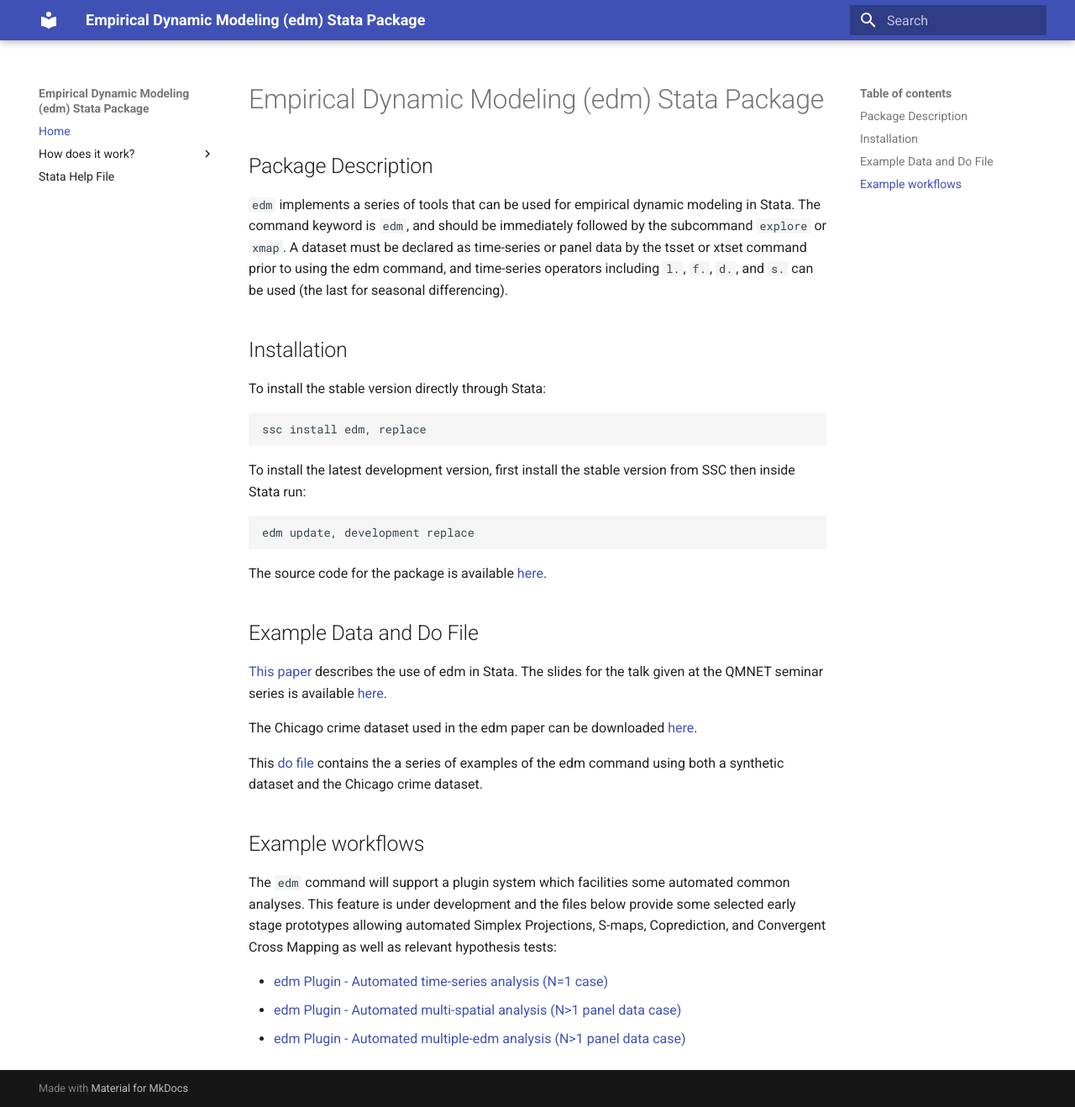
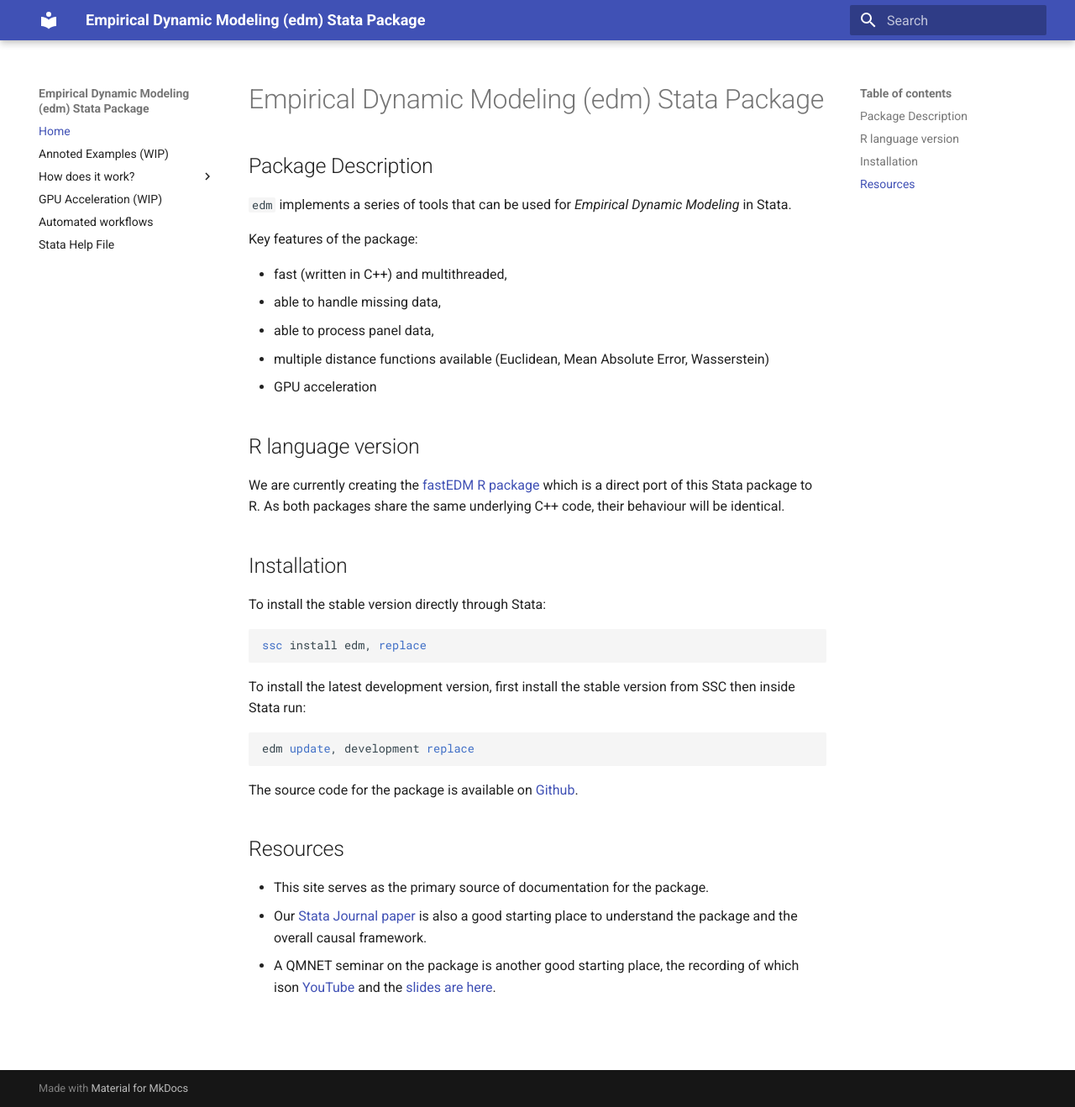
Before and after one commit to EDM-Developers/edm-stata, an MkDocs documentation site: the page built from docs/index.md, in a window 1280 px wide and 1318 px high. Shown: the whole window at 84% size. Built offline with MkDocs 1.6.1 and Material for MkDocs 9.7.7, drawn with Linux system fonts in a browser that asks for light colours.

Commit message:
Adding stubs for doc pages, editing index.md

````diff
--- a/docs/index.md
+++ b/docs/index.md
@@ -2,36 +2,39 @@
 
 ## Package Description
 
-`edm` implements a series of tools that can be used for empirical dynamic modeling in Stata. The command keyword is `edm`, and should be immediately followed by the subcommand `explore` or `xmap`. A dataset must be declared as time-series or panel data by the tsset or xtset command prior to using the edm command, and time-series operators including `l.`, `f.`, `d.`, and `s.` can be used (the last for seasonal differencing).
+`edm` implements a series of tools that can be used for _Empirical Dynamic Modeling_ in Stata.
+
+Key features of the package:
+
+- fast (written in C++) and multithreaded,
+- able to handle missing data,
+- able to process panel data,
+- multiple distance functions available (Euclidean, Mean Absolute Error, Wasserstein)
+- GPU acceleration
+
+## R language version
+
+We are currently creating the [fastEDM R package](https://edm-developers.github.io/fastEDM/) which is a direct port of this Stata package to R.
+As both packages share the same underlying C++ code, their behaviour will be identical.
 
 ## Installation
 
 To install the stable version directly through Stata:
 
-```stata
+``` stata
 ssc install edm, replace
 ```
 
 To install the latest development version, first install the stable version from SSC then inside Stata run:
 
-```stata
+``` stata
 edm update, development replace
 ```
 
-The source code for the package is available [here](https://github.com/EDM-Developers/EDM).
+The source code for the package is available on [Github](https://github.com/EDM-Developers/EDM).
 
-## Example Data and Do File
+## Resources
 
-[This paper](https://jinjingli.github.io/edm/edm-wp.pdf) describes the use of edm in Stata. The slides for the talk given at the QMNET seminar series is available [here](pdfs/EDM-talk-QMNET.pdf).
-
-The Chicago crime dataset used in the edm paper can be downloaded [here](https://jinjingli.github.io/edm/chicago.dta).
-
-This [do file](https://jinjingli.github.io/edm/sj-edm.do) contains the a series of examples of the edm command using both a synthetic dataset and the Chicago crime dataset.
-
-## Example workflows
-
-The `edm` command will support a plugin system which facilities some automated common analyses. This feature is under development and the files below provide some selected early stage prototypes allowing automated Simplex Projections, S-maps, Coprediction, and Convergent Cross Mapping as well as relevant hypothesis tests:
-
-- [edm Plugin - Automated time-series analysis (N=1 case)](workflows/1._EDM_for_N_of_1-traditional_time-series_case.do)
-- [edm Plugin - Automated multi-spatial analysis (N>1 panel data case)](workflows/2._Multispatial_edm-pooling_panel_IDs_together.do)
-- [edm Plugin - Automated multiple-edm analysis (N>1 panel data case)](workflows/3._Multiple_EDM-analyze_each_panel_ID_separately.do)
+- This site serves as the primary source of documentation for the package.
+- Our [Stata Journal paper](https://jinjingli.github.io/edm/edm-wp.pdf) is also a good starting place to understand the package and the overall causal framework.
+- A QMNET seminar on the package is another good starting place, the recording of which ison [YouTube](https://youtu.be/kZv85k1YUVE) and the [slides are here](pdfs/EDM-talk-QMNET.pdf).
--- a/mkdocs.yml
+++ b/mkdocs.yml
@@ -2,10 +2,16 @@ site_name: Empirical Dynamic Modeling (edm) Stata Package
 
 nav:
   - Home: index.md
+  - Annoted Examples (WIP): examples.md
   - How does it work?:
     - Time-delayed embedding: time-delayed-embedding.md
     - The explore subcommand: explore.md
-    - The xmap subcommand: xmap.md
+    - The xmap subcommand (WIP): xmap.md
+    - Adding variables to manifold (WIP): adding-to-manifold.md
+    - Missing data (WIP): missing-data.md
+    - Coprediction (WIP): coprediction.md
+  - GPU Acceleration (WIP): gpu.md
+  - Automated workflows: automated-workflows.md
   - Stata Help File: api.md
 
 theme:
@@ -16,6 +22,11 @@ theme:
 markdown_extensions:
   - pymdownx.arithmatex:
       generic: true
+  - pymdownx.highlight:
+      anchor_linenums: true
+  - pymdownx.inlinehilite
+  - pymdownx.snippets
+  - pymdownx.superfences
 
 extra_javascript:
   - https://polyfill.io/v3/polyfill.min.js?features=es6
````
Also changed, not shown: docs/adding-to-manifold.md (added, +3 -0 lines), docs/automated-workflows.md (added, +8 -0 lines), docs/coprediction.md (added, +3 -0 lines), docs/examples.md (added, +218 -0 lines), docs/gpu.md (added, +3 -0 lines), docs/missing-data.md (added, +3 -0 lines).
